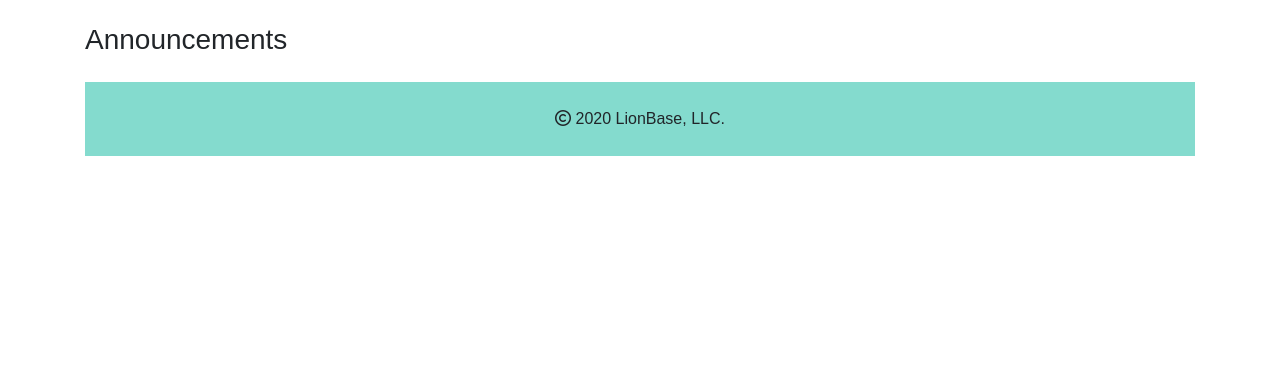
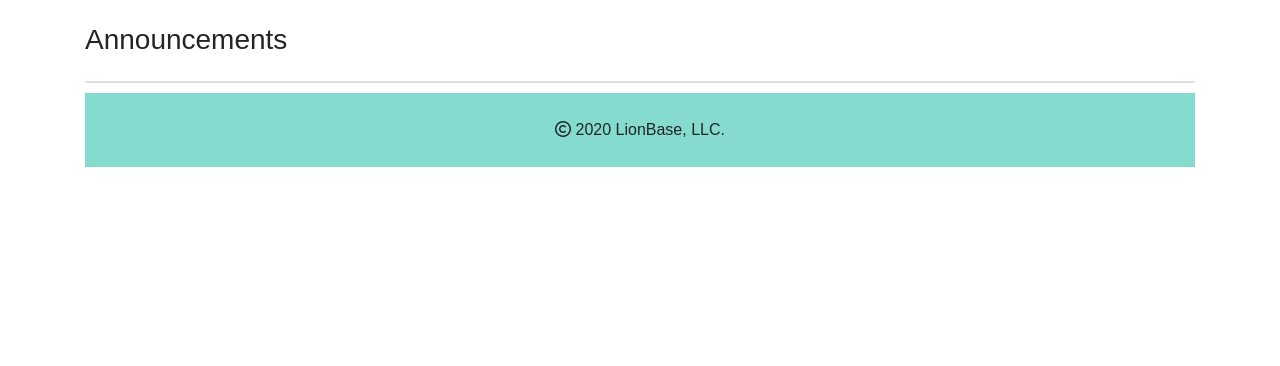
Before and after one commit to kkalucha/LionBase-Online-Portal, a Flask app: page /announcements in a window 1280 px wide. Shown: the part 56-422 px from the top of the page. Run offline with Flask 2, Linux system fonts and the light colour scheme; the visitor is signed in with stand-in values (Sample User, id 1); data that the repository does not hold is empty; some libraries are stand-ins or nearby versions; some web fonts are replaced.

Commit message:
fixed announcements margin

```diff
--- a/templates/announcements.jinja2
+++ b/templates/announcements.jinja2
@@ -44,11 +44,12 @@
 {% block content %}
 <h3 class="margin-lg-v">Announcements</h3>
 
-<div class="row">
-    <div class="col-12 col-lg-3 center-v">
+
+<div class="module card flex-row flex-wrap margin-md-v">
+    <div >
     	{% for announcements in ann %}
-      	<div class="module card">
-	        <div class="card-block px-2">
+      	<div >
+	        <div class="card-block px-2" style="margin: 20px 0px 20px">
               <p class="card-text">Published on: {{announcements.date}}</p>
 	            <h4 class="card-title">{{announcements.title}}</h4>
               <p class="card-text">{{announcements.description}}</p>
```
